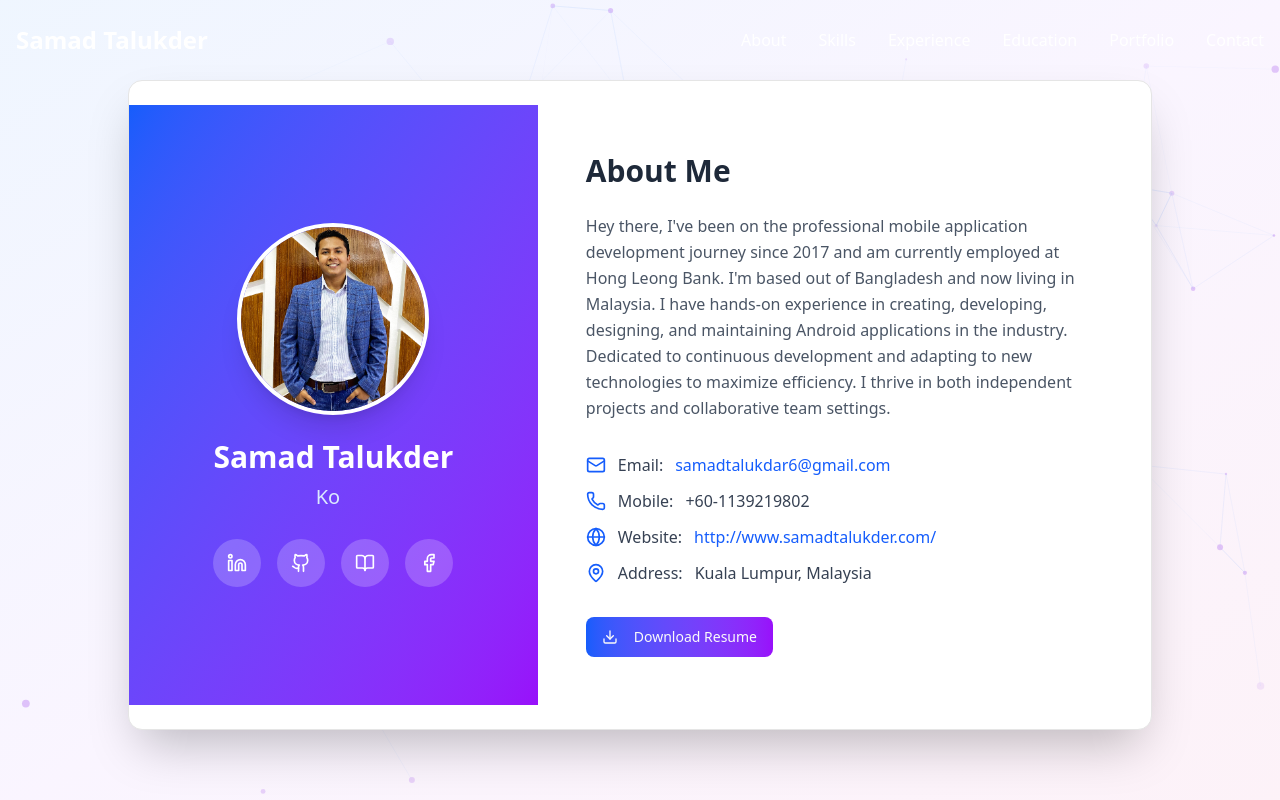
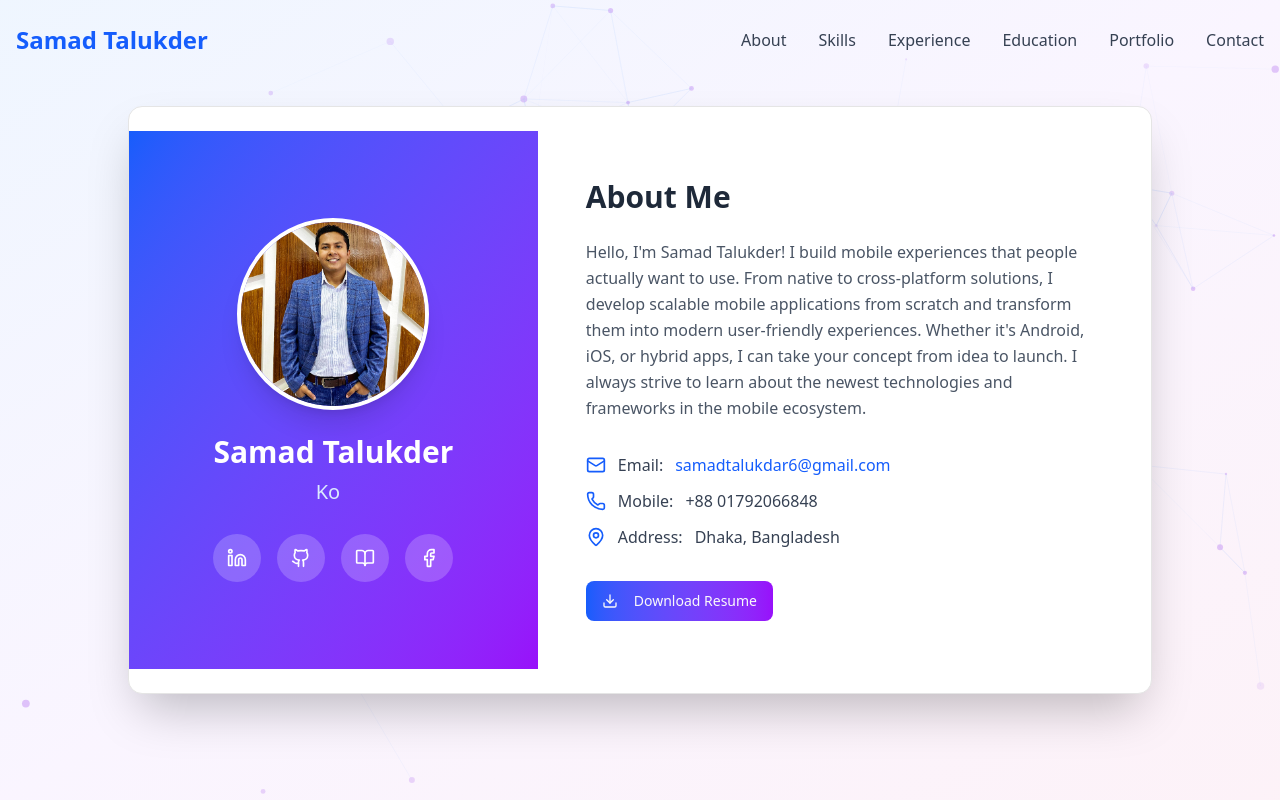
Before and after one commit to samadtalukder/samadtalukder.github.io, a Next.js app: page / in a window 1280 px wide. Shown: the top 800 px of the page. Built offline with nearby package versions, Linux system fonts and the light colour scheme.

Commit message:
Update portfolio with improved content and About Me section

```diff
--- a/app/page.tsx
+++ b/app/page.tsx
@@ -1,6 +1,6 @@
 import Header from '@/components/layout/Header';
 import Footer from '@/components/layout/Footer';
-import HeroSection from '@/components/sections/HeroSection';
+import AboutMeSection from '@/components/sections/AboutMeSection';
 import HireMeSection from '@/components/sections/HireMeSection';
 import SkillsSection from '@/components/sections/SkillsSection';
 import ExperienceSection from '@/components/sections/ExperienceSection';
@@ -14,7 +14,7 @@ export default function Home() {
     <>
       <Header />
       <main className="min-h-screen">
-        <HeroSection />
+        <AboutMeSection />
         <HireMeSection />
         <SkillsSection />
         <ExperienceSection />
--- a/components/layout/Footer.tsx
+++ b/components/layout/Footer.tsx
@@ -47,7 +47,7 @@ export default function Footer() {
 
           {/* Copyright */}
           <p className="text-gray-400 text-center">
-            &copy; {new Date().getFullYear()} All rights Reserved.
+            &copy; Copyright {new Date().getFullYear()}. Made by Samad Talukder.
           </p>
         </div>
       </div>
--- a/components/layout/Header.tsx
+++ b/components/layout/Header.tsx
@@ -47,7 +47,7 @@ export default function Header() {
           <div className="flex items-center justify-between">
             <h1
               className={`text-2xl font-bold ${
-                isScrolled ? 'text-gray-800' : 'text-white'
+                isScrolled ? 'text-gray-800' : 'text-blue-600'
               }`}
             >
               {about.name}
@@ -62,7 +62,7 @@ export default function Header() {
                   className={`font-medium transition-colors ${
                     isScrolled
                       ? 'text-gray-700 hover:text-blue-600'
-                      : 'text-white hover:text-blue-200'
+                      : 'text-gray-700 hover:text-blue-800'
                   }`}
                 >
                   {item.name}
--- a/components/sections/HeroSection.tsx
+++ b/components/sections/AboutMeSection.tsx
@@ -16,7 +16,7 @@ const socialIcons: Record<string, any> = {
   'fa-facebook': Facebook,
 };
 
-export default function HeroSection() {
+export default function AboutMeSection() {
   return (
     <section id="about" className="min-h-screen flex items-center py-20 bg-gradient-to-br from-blue-50 via-purple-50 to-pink-50 relative overflow-hidden">
       <ParticlesBackground />
@@ -133,14 +133,6 @@ export default function HeroSection() {
                     </div>
 
                     <div className="flex items-center gap-3 text-gray-700">
-                      <Globe className="w-5 h-5 text-blue-600" />
-                      <span className="font-medium">Website:</span>
-                      <a href={about.website} target="_blank" rel="noopener noreferrer" className="text-blue-600 hover:underline">
-                        {about.website}
-                      </a>
-                    </div>
-
-                    <div className="flex items-center gap-3 text-gray-700">
                       <MapPin className="w-5 h-5 text-blue-600" />
                       <span className="font-medium">Address:</span>
                       <span>{about.address}</span>
--- a/components/sections/ContactSection.tsx
+++ b/components/sections/ContactSection.tsx
@@ -52,7 +52,7 @@ export default function ContactSection() {
             <Card className="p-0 overflow-hidden h-full">
               <div className="relative h-full min-h-[400px]">
                 <iframe
-                  src={`https://www.google.com/maps/embed?pb=!1m18!1m12!1m3!1d3983.8614486897373!2d${contact.longitude}!3d${contact.latitude}!2m3!1f0!2f0!3f0!3m2!1i1024!2i768!4f13.1!3m3!1m2!1s0x0%3A0x0!2zM8KwMDgnMDMuNiJOIDEwMcKwNDEnMTguNCJF!5e0!3m2!1sen!2s!4v1234567890123!5m2!1sen!2s`}
+                  src={`https://www.google.com/maps?q=${contact.latitude},${contact.longitude}&hl=en&z=14&output=embed`}
                   width="100%"
                   height="100%"
                   style={{ border: 0 }}
@@ -63,7 +63,7 @@ export default function ContactSection() {
                 ></iframe>
                 <div className="absolute bottom-4 left-4 bg-white px-4 py-2 rounded-lg shadow-lg flex items-center gap-2">
                   <MapPin className="w-5 h-5 text-blue-600" />
-                  <span className="font-medium text-gray-800">Kuala Lumpur, Malaysia</span>
+                  <span className="font-medium text-gray-800">Dhaka, Bangladesh</span>
                 </div>
               </div>
             </Card>
--- a/public/resume_data.json
+++ b/public/resume_data.json
@@ -2,12 +2,11 @@
    "about": {
       "name": "Samad Talukder",
       "title": "Android Developer",
-      "bio": "Hey there, I've been on the professional mobile application development journey since 2017 and am currently employed at Hong Leong Bank. I'm based out of Bangladesh and now living in Malaysia. I have hands-on experience in creating, developing, designing, and maintaining Android applications in the industry. Dedicated to continuous development and adapting to new technologies to maximize efficiency. I thrive in both independent projects and collaborative team settings.",
+      "bio": "Hello, I'm Samad Talukder! \nI build mobile experiences that people actually want to use. From native to cross-platform solutions, I develop scalable mobile applications from scratch and transform them into modern user-friendly experiences. Whether it's Android, iOS, or hybrid apps, I can take your concept from idea to launch. I always strive to learn about the newest technologies and frameworks in the mobile ecosystem.",
       "email": "samadtalukdar6@gmail.com",
-      "mobile": "+60-1139219802",
+      "mobile": "+88 01792066848",
       "image": "img/me.jpg",
-      "website": "http://www.samadtalukder.com/",
-      "address": "Kuala Lumpur, Malaysia",
+      "address": "Dhaka, Bangladesh",
       "social": [
          {
             "platform": "linkedin",
@@ -172,7 +171,7 @@
    "contact": {
       "email": "samadtalukdar6@gmail.com",
       "message": "",
-      "latitude": "3.134338539065024",
-      "longitude": "101.68843757054297"
+      "latitude": "23.814051102787214",
+      "longitude": "90.41074650070342"
    }
 }
```
Also changed, not shown: 1 other file (tests, documents, lock files or other folders).
